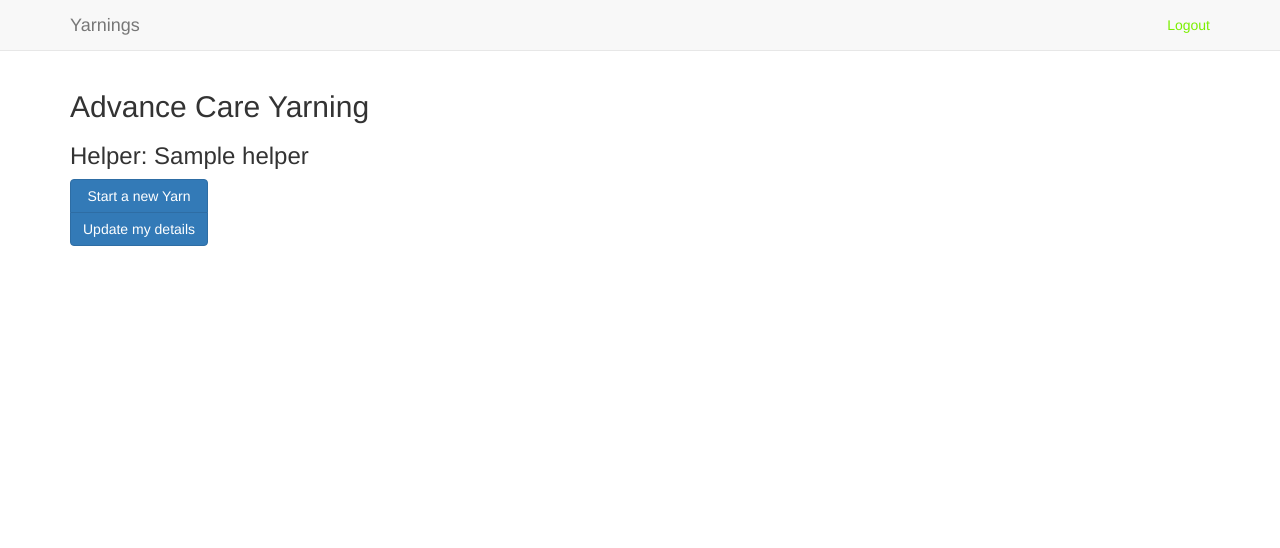
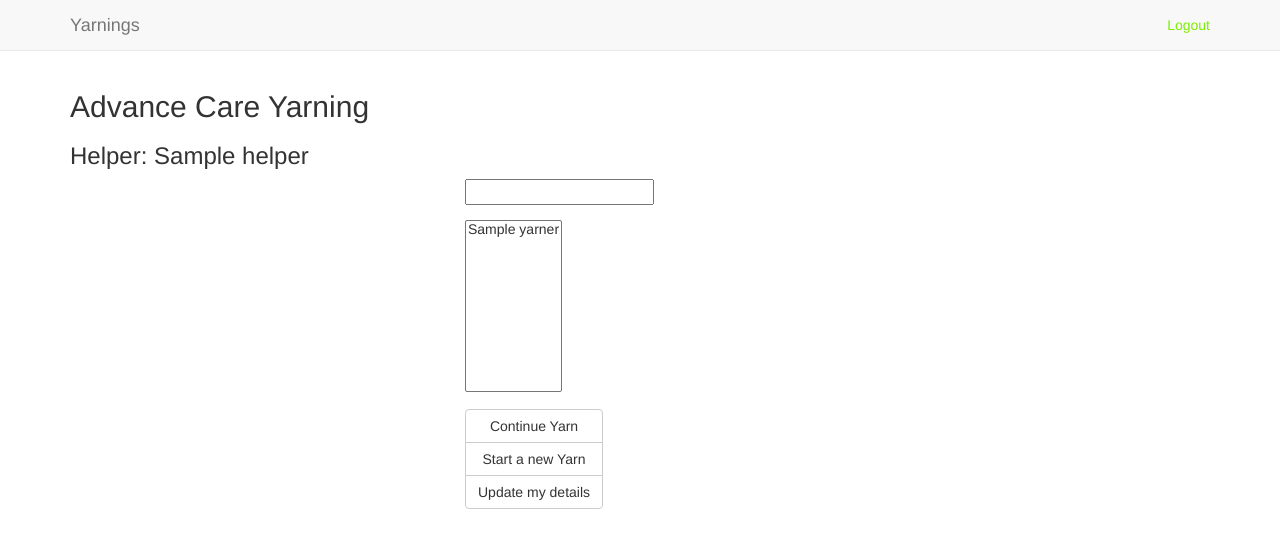
Before and after one commit to HealthHackAu2017/yarnings-web, a Flask app: page / in a window 1280 px wide. Shown: the top 548 px of the page. Run offline with Flask 2, Linux system fonts and the light colour scheme; a user stored in the database is signed in; a database or web service that is not in the repository returns one stand-in record (values such as "Sample title"); some libraries are stand-ins or nearby versions.

Commit message:
Yarn model implemented

```diff
--- a/app/helper.py
+++ b/app/helper.py
@@ -41,7 +41,6 @@ class Helper():
     def is_admin(self):
         return self.admin
 
-    """ to implement """
     def get_yarners(self):
         yarners = app.config['YARNERS_COLLECTION'].find({"helper": self.username})
         return yarners
--- a/app/templates/menu.html
+++ b/app/templates/menu.html
@@ -2,52 +2,28 @@
 {% block content %}
 <h2>Advance Care Yarning</h2>
 <h3>Helper: {{ helper.name }}</h3>
-<div class="btn-group-vertical">
-    <button type="button" class="btn btn-primary padded-btn" data-toggle="modal" data-target="#newYarnerModal">Start a new Yarn</button>
-    <button type="button" class="btn btn-primary" data-toggle="modal" data-target="#profileModal">Update my details</button>
-</div>
 
-    <!-- Mod this for Yarners form
+
     <form id="YarnerForm" action="continue-yarn" method="POST" name="form">
         <input type="hidden" name="ajax" value="False" />
         <div class="col-md-4 col-md-offset-4">
-            {{ newyarnerform.hidden_tag() }}
+            {{ yarnersform.hidden_tag() }}
             <div class="form-group">
-                <label class="control-label" for="name">Name</label>
-                {{ newyarnerform.name }}
+                <input id="yarnersFilter" type="text" />
             </div>
             <div class="form-group">
-                <label class="control-label" for="hibiscus">HBCIS No.</label>
-                {{ newyarnerform.hibiscus }}
+                {{ yarnersform.yarners(size=10) }}
             </div>
-            <button class="btn btn-default" type="submit">Submit</button>
+            <div class="btn-group-vertical">
+                    <button class="btn btn-default" type="submit">Continue Yarn</button>
+                    <button type="button" class="btn btn-default" data-toggle="modal" data-target="#newYarnerModal">Start a new Yarn</button>
+                    <button type="button" class="btn btn-default" data-toggle="modal" data-target="#profileModal">Update my details</button>
+                </div>
+            <script>
+                $(function() {$('#yarners').filterByText($('#yarnersFilter'), true);});
+            </script>
         </div>
     </form>
-    <script>
-        $("#newYarnerModalForm").submit(function(e) {
-
-        $.ajax({
-            type: "POST",
-            url: 'new-yarner',
-            data: $("#newYarnerModalForm").serialize(),
-            success: function()
-            {
-                location.reload();
-            },
-            error: function(xhr, status, errorv){
-                var err = eval("(" + xhr.responseText + ")");
-                var el = document.getElementById("newYarnerModalError");
-                console.log(el);
-                el.style.visibility="visible";
-                el.style.display = 'block';
-                el.innerHTML = err.message;
-            }
-            });
-
-        e.preventDefault();
-    });
-    </script>
-    -->
 
     <!-- Modals-->
 
--- a/app/views.py
+++ b/app/views.py
@@ -128,13 +128,19 @@ def profile_update():
     #flash("Bad input. Please check fields.", category='error')
     return ajaxFail("Failed to validate fields. Please check input.")
 
-@app.route('/continue-yarn',  methods=['GET'])
+@app.route('/continue-yarn',  methods=['POST'])
 @login_required
 def continue_yarn():
-    form = YarnerForm()
-    if form.validate_on_submit():
-        yarnerId = form.yarner.data
-        tYarner = app.config['YARNERS_COLLECTION'].find_one({"_id": yarnerId})
+    form = YarnersForm()
+    yarnerId = form.yarners.data
+    print ('yId:' + yarnerId)
+    mYarner = app.config['YARNERS_COLLECTION'].find_one({"_id": yarnerId})
+    print(mYarner)
+    tYarner = Yarner(mYarner['name'], mYarner['_id'], mYarner['helper'])
+    tYarn = tYarner.get_last_yarn()
+    current_user.set_yarner(tYarner.get_hibiscus())
+    current_user.set_yarn(tYarn['timestamp'])
+    return redirect(url_for('yarn'))
 
 @app.route('/yarn', methods=['GET'])
 @login_required
--- a/app/yarn.py
+++ b/app/yarn.py
@@ -36,9 +36,9 @@ class Yarn():
     def __init__(self, name, yarner, timestamp, helper, yarn = defaultYarn):
         self._id = str(yarner) + "_" + str(timestamp)
         self.name = name
-        self.yarner = yarner
+        self.yarner = str(yarner)
         self.helper = helper
-        self.timestamp = timestamp
+        self.timestamp = str(timestamp)
         self.yarn = yarn
 
     def get_name(self):
```
Also changed, not shown: app/yarner.py (+9 -1 lines).
